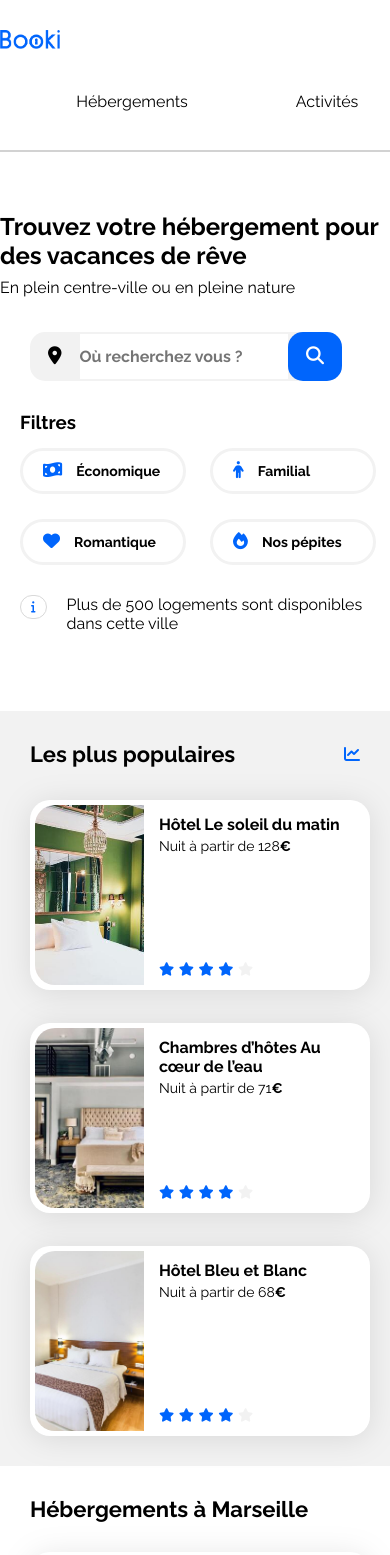
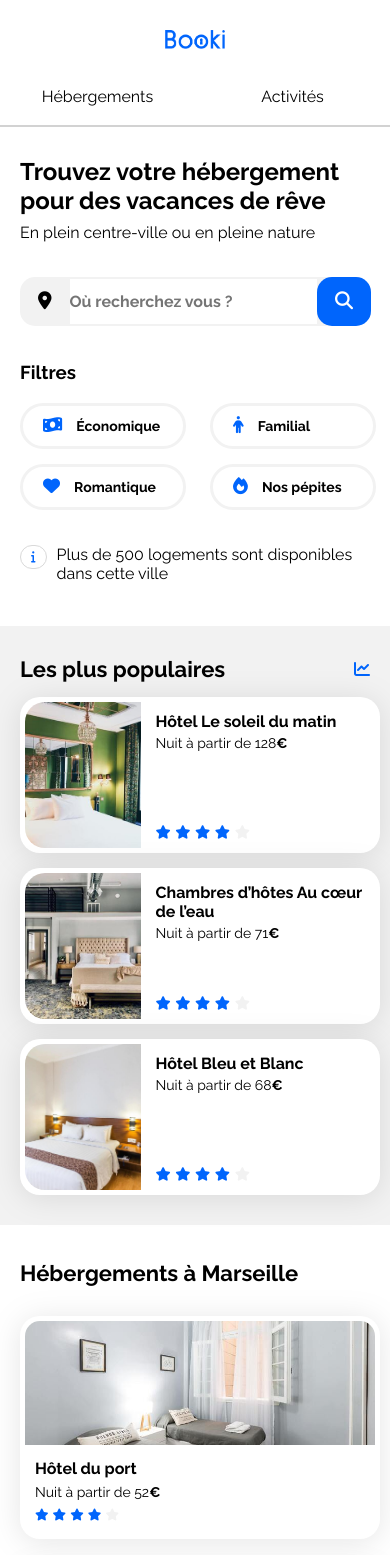
Before and after one commit to Younes-Charguioui/booki_website_charguioui_younes, a plain HTML site: page index.html in a window 390 px wide. Shown: the top 1555 px of the page. Drawn offline with Linux system fonts and the light colour scheme.

Commit message:
Vérification des margins
Application de tous les margins au complet

```diff
--- a/css/style.css
+++ b/css/style.css
@@ -280,6 +280,7 @@ header {
 }
 
 .hebergements .section-title {
+    margin-top: 35px;
     margin-bottom: 20px;
 }
 
@@ -526,9 +527,10 @@ footer{
     body {
         margin: 0px;
     }
+
     .main-container {
         padding: 0px;
-        margin: 0px;
+        /*margin: 0px;*/
     }
 
     .no-phone{
@@ -540,12 +542,22 @@ footer{
     }
 
     /**************** Navbar ****************/
+    header {
+        margin: 0px;
+        padding: 0px;
+    }
 
     .navbar{
         flex-direction: column;
     }
+
+    .nav-img {
+        align-self: center;
+    }
+
     .navbar img {
-        object-fit: contain;
+        padding: 0px;
+        margin: 30px 0px 15px 0px;
     }
 
     .navbar ul {
@@ -559,35 +571,47 @@ footer{
     .navbar li {
         border-bottom: 2px solid #d2d2d2;
         justify-content: center;
-        padding: 20px 0px 20px 0px;
+        padding: 0px;
+        margin: 0px;
     }
 
     .navbar li:hover {
         border-bottom: 2px solid #0065FC;
     }
 
+    .navbar li:hover a {
+        color: #0065FC;
+    }
+
+    .nav-items a {
+        height: 100%;
+    }
+
     .navbar a {
-        text-decoration: none;
+        display: block;
         color: black;
-        padding: 16px;
+        margin: 0px;
         border-bottom-style: solid;
         border-bottom-color: white;
+        width: 100%;
+        text-align: center;
     }
 
     .navbar a:hover {
-        border-top-style: none;
+        border-top-color: white;
     }
 
     /****** Deux titre à la suite ******/
-    .acceuil-title {
-        margin: 20px;
-        font-size: 22px;
+    .double-textes {
+        margin: 30px 20px 35px 20px;
+        font-size: 16px;
     }
 
     /************** SearchBar **********/
     .search-bar {
-        margin: 30px;
-        width: 80%;
+        margin: 0px 20px;
+        margin-bottom: 35px;
+        width: 90%;
     }
 
     .search-bar input {
@@ -604,7 +628,11 @@ footer{
     .filtres {
         flex-direction: column;
         align-items: start;
-        margin: 20px;
+        margin: 0px 20px;
+    }
+
+    .filtres-text {
+        margin-bottom: 20px;
     }
 
     .categorie-section {
@@ -613,12 +641,13 @@ footer{
         grid-auto-rows: auto;
         width: 100%;
         padding: 0px;
+        margin: 0px;
     }
 
     .categorie {
         width: 80%;
         padding: 10px 0px 10px 20px;
-        margin-bottom: 10px;
+        margin: 0px;
         justify-content: center;
     }
 
@@ -629,7 +658,11 @@ footer{
     /******* Note d'information **********/
 
     .logement-dispo {
-        margin: 20px;
+        margin: 35px 20px 35px 20px;
+    }
+
+    .logement-dispo i {
+        margin-right: 10px;
     }
 
     .logement-dispo p {
@@ -639,24 +672,36 @@ footer{
     /**** Hebergements and populaires ****/
 
     .hebergements-and-populaires {
+        margin: 0px;
         padding: 0px;
         flex-direction: column-reverse;
     }
 
-    .hebergements-and-populaires .hebergements{
+    .hebergements-and-populaires .hebergements {
         background-color: white;
+    }
+
+    .hebergements-and-populaires .populaires {
+        margin: 0px;
+        padding-top: 30px;
+        padding-bottom: 30px;
     }
 
     .hebergements-and-populaires section {
         border-radius: 0px;
     }
 
+    .populaires-title {
+        margin-bottom: 15px;
+    }
+
     .populaires-cards {
         flex-direction: column;
+        gap: 15px;
         font-size: 18px; /* font size des étoiles */
     }
 
-    .hebergements-cards{
+    .hebergements-cards {
         display: inline-grid;
         grid-template-columns: 100%;
         grid-auto-rows: auto;
@@ -668,10 +713,11 @@ footer{
 
     .populaires-cards .card {
         width: 100%;
+        margin-top: 0px;
     }
 
     .populaires-cards img {
-        height: 180px;
+        height: 146px;
     }
 
     .populaires-cards .card-title{
@@ -695,15 +741,32 @@ footer{
         font-size: 18px;
     }
 
+    .hebergements-and-populaires section {
+        padding: 0px 20px;
+        margin-bottom: 55px;
+    }
+
     /****** Activites *********/
 
+    .activites {
+        padding: 0px 30px;
+        padding-bottom: 65px;
+        margin: 0px;
+    }
+
+    .activites .section-title {
+        margin: 30px 0px;
+    }
+
     .activites .activites-cards {
+        display: flex;
         flex-direction: column;
+        gap: 15px;
     }
 
     .activites-cards .card {
         width: 100%;
-        margin-bottom: 10px;
+        height: fit-content;
     }
 
     .activites-cards img {
@@ -712,6 +775,13 @@ footer{
 
     .activites-cards .card-title {
         font-size: 16px;
+        padding: 0px;
+        margin: 20px 19px;
+        text-align: initial;
+    }
+
+    .activites-cards .card-content {
+        height: fit-content;
     }
 
     /******** footer **********/
@@ -720,4 +790,8 @@ footer{
         grid-template-columns: 100%;
     }
 
+    .footer-article {
+        margin: 30px 0px 15px 30px;
+    }
+
 }
```
